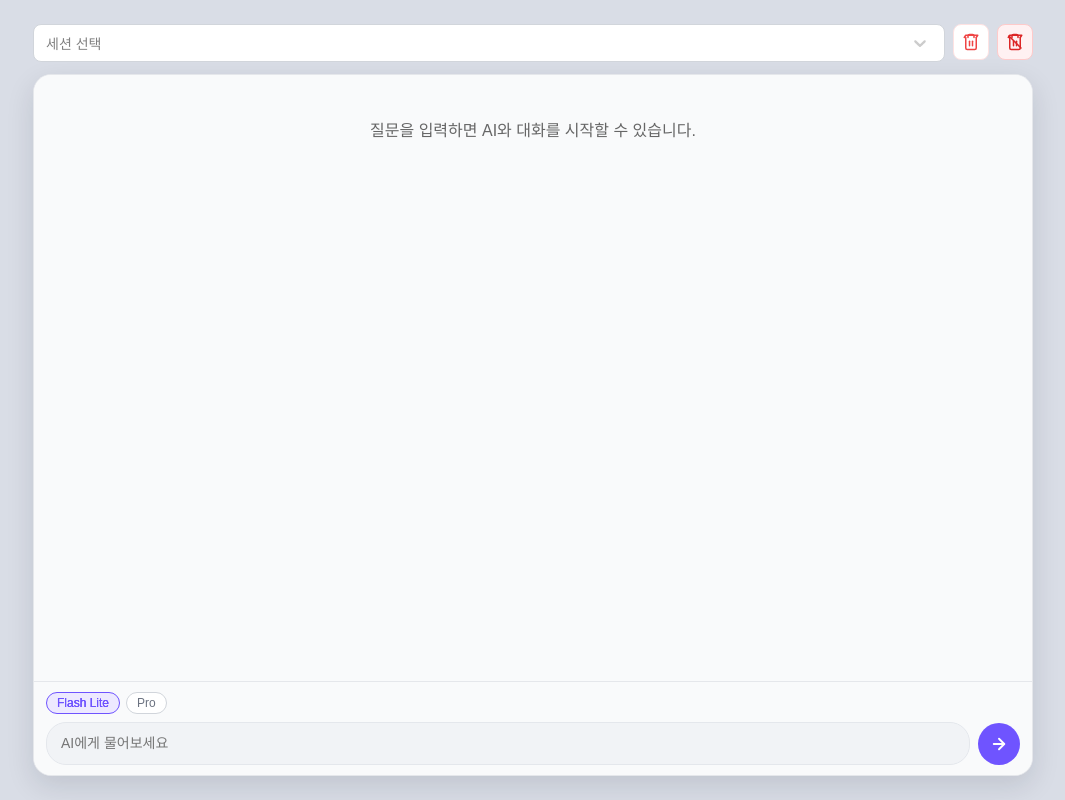
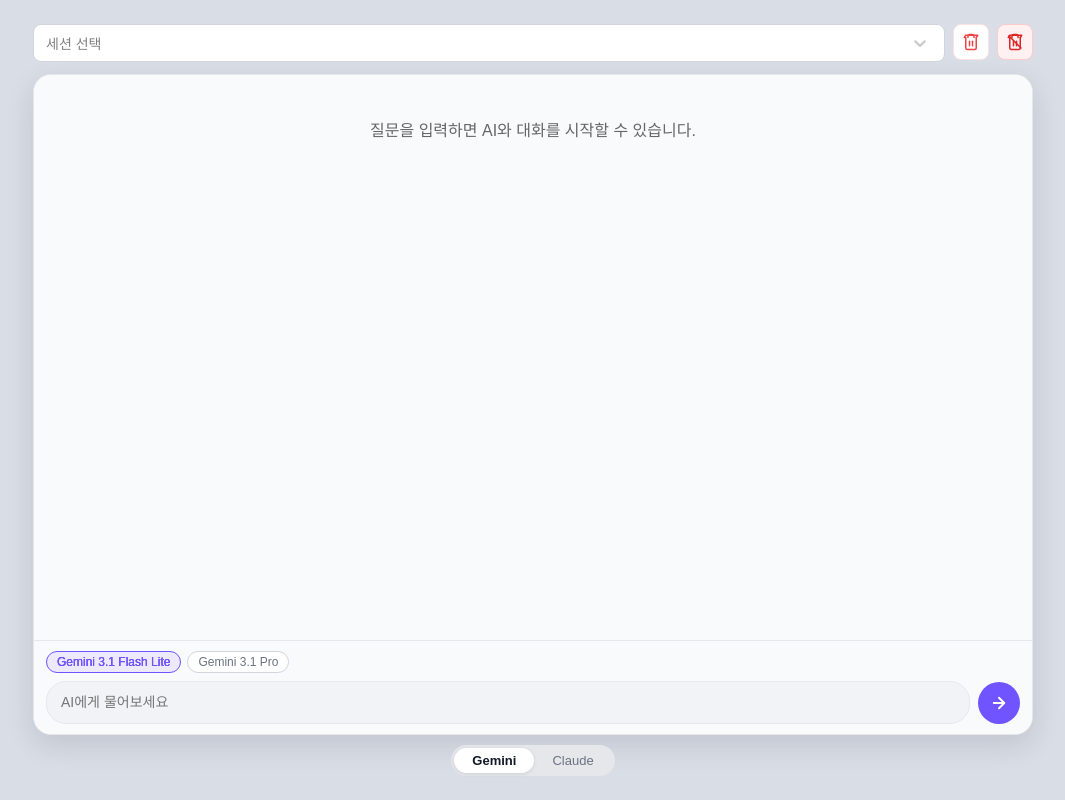
Before and after one commit to wetet2/everything-ai-have, a Next.js app: page /g in a window 1280 px wide. Shown: the whole page, without its empty margins (107-1172 px from the left). Built offline with nearby package versions, Linux system fonts and the light colour scheme; a web font is replaced by a local one.

Commit message:
수정중

```diff
--- a/src/components/GeminiTest/index.tsx
+++ b/src/components/GeminiTest/index.tsx
@@ -1,3 +1,4 @@
+import Anthropic from "@anthropic-ai/sdk";
 import { GoogleGenAI } from "@google/genai";
 import { useRouter } from "next/router";
 import { useEffect, useMemo, useRef, useState } from "react";
@@ -33,19 +34,30 @@ type SessionOption = {
   label: string;
 };
 
+type AiProvider = "gemini" | "claude";
+
 const CHAT_STORAGE_KEY = "wetet-chat-messages";
 const ACTIVE_SESSION_KEY = "wetet-chat-active-session-id";
 const CREATE_SESSION_OPTION_VALUE = "__create_session__";
 
-const MODEL_OPTIONS = [
-  { value: "gemini-3.1-flash-lite-preview", label: "Flash Lite" },
-  { value: "gemini-3.1-pro-preview", label: "Pro" },
+const GEMINI_MODEL_OPTIONS = [
+  { value: "gemini-3.1-flash-lite-preview", label: "Gemini 3.1 Flash Lite" },
+  { value: "gemini-3.1-pro-preview", label: "Gemini 3.1 Pro" },
+];
+
+const CLAUDE_MODEL_OPTIONS = [
+  { value: "claude-sonnet-4-5", label: "Sonnet 4.5" },
+  { value: "claude-opus-4-5", label: "Opus 4.5" },
 ];
 
 const GeminiTestComponent = () => {
   const router = useRouter();
-  const apiKey = router.query.key as string | undefined;
-  const ai = useMemo(() => new GoogleGenAI({ apiKey: apiKey ?? "" }), [apiKey]);
+  const gkey = router.query.gkey as string | undefined;
+  const ckey = router.query.ckey as string | undefined;
+
+  const [provider, setProvider] = useState<AiProvider>("gemini");
+
+  const ai = useMemo(() => new GoogleGenAI({ apiKey: gkey ?? "" }), [gkey]);
 
   const [isMounted, setIsMounted] = useState(false);
   const [isLoading, setIsLoading] = useState(false);
@@ -57,7 +69,9 @@ const GeminiTestComponent = () => {
   const [activeAssistantId, setActiveAssistantId] = useState<number | null>(
     null,
   );
-  const [selectedModel, setSelectedModel] = useState(MODEL_OPTIONS[0].value);
+  const [selectedModel, setSelectedModel] = useState(
+    GEMINI_MODEL_OPTIONS[0].value,
+  );
   const [sessionId, setSessionId] = useState<string | null>(null);
   const [sessionOptions, setSessionOptions] = useState<any>(null);
   const [selectedSessionOption, setSelectedSessionOption] = useState<any>(null);
@@ -65,6 +79,19 @@ const GeminiTestComponent = () => {
   const messagesAreaRef = useRef<HTMLDivElement | null>(null);
   const isUserScrolledUpRef = useRef(false);
   const textAreaRef = useRef<any>(null);
+
+  const modelOptions =
+    provider === "gemini" ? GEMINI_MODEL_OPTIONS : CLAUDE_MODEL_OPTIONS;
+
+  const handleProviderChange = (next: AiProvider) => {
+    if (isLoading) return;
+    setProvider(next);
+    setSelectedModel(
+      next === "gemini"
+        ? GEMINI_MODEL_OPTIONS[0].value
+        : CLAUDE_MODEL_OPTIONS[0].value,
+    );
+  };
 
   const handleMessagesAreaScroll = () => {
     const el = messagesAreaRef.current;
@@ -139,7 +166,6 @@ const GeminiTestComponent = () => {
     try {
       const nextSessions = sessions.filter((s) => s.id !== sessionId);
 
-      // localStorage 업데이트
       window.localStorage.setItem(
         CHAT_STORAGE_KEY,
         JSON.stringify({ sessions: nextSessions }),
@@ -147,7 +173,6 @@ const GeminiTestComponent = () => {
 
       setSessions(nextSessions);
 
-      // 삭제 후 처리: 남은 세션이 있으면 가장 최근 세션으로 이동, 없으면 초기화
       if (nextSessions.length > 0) {
         const mostRecent = [...nextSessions].sort(
           (a, b) =>
@@ -155,7 +180,6 @@ const GeminiTestComponent = () => {
         )[0];
         handleSelectSession(mostRecent.id);
       } else {
-        // 모든 세션이 삭제된 경우 새로운 세션 생성 로직 실행
         handleSelectSession(CREATE_SESSION_OPTION_VALUE);
       }
     } catch (error) {
@@ -195,6 +219,95 @@ const GeminiTestComponent = () => {
     return "";
   };
 
+  const handleRequestGemini = async (
+    input: string,
+    assistantMessageId: number,
+  ) => {
+    const history = messages.slice(-10).map((m) => ({
+      role: m.role === "user" ? "user" : "model",
+      parts: [{ text: m.text }],
+    }));
+
+    const responseStream = await ai.models.generateContentStream({
+      model: selectedModel,
+      contents: [...history, { role: "user", parts: [{ text: input }] }],
+      config: {},
+    });
+    setStreamStatus("thinking");
+    let hasReceivedTextChunk = false;
+
+    for await (const chunk of responseStream) {
+      if (!hasReceivedTextChunk) {
+        hasReceivedTextChunk = true;
+        setStreamStatus("streaming");
+      }
+
+      setMessages((prev) =>
+        prev.map((message) =>
+          message.id === assistantMessageId
+            ? {
+                ...message,
+                text: message.text + (chunk.text?.replace(/~/g, "\\~") ?? ""),
+              }
+            : message,
+        ),
+      );
+    }
+  };
+
+  const handleRequestClaude = async (
+    input: string,
+    assistantMessageId: number,
+  ) => {
+    const claudeClient = new Anthropic({
+      apiKey: ckey ?? "",
+      dangerouslyAllowBrowser: true,
+    });
+
+    const history = messages.slice(-10).map((m) => ({
+      role: m.role as "user" | "assistant",
+      content: m.text,
+    }));
+
+    const claudeMessages = [
+      ...history,
+      { role: "user" as const, content: input },
+    ];
+
+    const stream = claudeClient.messages.stream({
+      model: selectedModel,
+      max_tokens: 8096,
+      messages: claudeMessages,
+    });
+
+    setStreamStatus("thinking");
+    let hasReceivedTextChunk = false;
+
+    for await (const chunk of stream) {
+      if (
+        chunk.type === "content_block_delta" &&
+        chunk.delta.type === "text_delta"
+      ) {
+        const textDelta = chunk.delta as { type: "text_delta"; text: string };
+        if (!hasReceivedTextChunk) {
+          hasReceivedTextChunk = true;
+          setStreamStatus("streaming");
+        }
+        setMessages((prev) =>
+          prev.map((message) =>
+            message.id === assistantMessageId
+              ? {
+                  ...message,
+                  text:
+                    message.text + (textDelta.text?.replace(/~/g, "\\~") ?? ""),
+                }
+              : message,
+          ),
+        );
+      }
+    }
+  };
+
   const handleRequestAi = async (rawInput: string) => {
     const input = rawInput.trim();
     if (!input || isLoading) return;
@@ -222,36 +335,10 @@ const GeminiTestComponent = () => {
     setActiveAssistantId(assistantMessageId);
 
     try {
-      // 최신 10개의 대화 내역만 추출하여 Gemini 형식으로 변환 (assistant -> model)
-      const history = messages.slice(-10).map((m) => ({
-        role: m.role === "user" ? "user" : "model",
-        parts: [{ text: m.text }],
-      }));
-
-      const responseStream = await ai.models.generateContentStream({
-        model: selectedModel,
-        contents: [...history, { role: "user", parts: [{ text: input }] }],
-        config: {},
-      });
-      setStreamStatus("thinking");
-      let hasReceivedTextChunk = false;
-
-      for await (const chunk of responseStream) {
-        if (!hasReceivedTextChunk) {
-          hasReceivedTextChunk = true;
-          setStreamStatus("streaming");
-        }
-
-        setMessages((prev) =>
-          prev.map((message) =>
-            message.id === assistantMessageId
-              ? {
-                  ...message,
-                  text: message.text + (chunk.text?.replace(/~/g, "\\~") ?? ""),
-                }
-              : message,
-          ),
-        );
+      if (provider === "gemini") {
+        await handleRequestGemini(input, assistantMessageId);
+      } else {
+        await handleRequestClaude(input, assistantMessageId);
       }
     } catch (error) {
       hasError = true;
@@ -383,7 +470,6 @@ const GeminiTestComponent = () => {
       );
 
       if (messages.length === 0) {
-        // 메시지가 비어있으면 해당 세션을 저장하지 않고 기존 항목도 제거
         if (targetIndex >= 0) {
           sessions = sessions.filter((session) => session.id !== sessionId);
           const nextStorage: ChatStorage = { sessions };
@@ -582,7 +668,7 @@ const GeminiTestComponent = () => {
 
         <S.InputArea>
           <S.ModelSelectWrap>
-            {MODEL_OPTIONS.map((opt) => (
+            {modelOptions.map((opt) => (
               <S.ModelChip
                 key={opt.value}
                 $active={selectedModel === opt.value}
@@ -647,6 +733,23 @@ const GeminiTestComponent = () => {
           </S.InputRow>
         </S.InputArea>
       </S.ChatContainer>
+
+      <S.ProviderToggleWrap>
+        <S.ProviderToggleButton
+          $active={provider === "gemini"}
+          onClick={() => handleProviderChange("gemini")}
+          disabled={isLoading}
+        >
+          Gemini
+        </S.ProviderToggleButton>
+        <S.ProviderToggleButton
+          $active={provider === "claude"}
+          onClick={() => handleProviderChange("claude")}
+          disabled={isLoading}
+        >
+          Claude
+        </S.ProviderToggleButton>
+      </S.ProviderToggleWrap>
     </S.Page>
   );
 };
--- a/src/components/GeminiTest/styled.ts
+++ b/src/components/GeminiTest/styled.ts
@@ -354,6 +354,42 @@ export const DeleteSessionButton = styled.button`
   }
 `;
 
+export const ProviderToggleWrap = styled.div`
+  display: flex;
+  align-items: center;
+  justify-content: center;
+  gap: 0;
+  margin-top: 10px;
+  background: #e5e7eb;
+  border-radius: 20px;
+  padding: 3px;
+  width: fit-content;
+  align-self: center;
+`;
+
+export const ProviderToggleButton = styled.button<{ $active: boolean }>`
+  padding: 5px 18px;
+  border-radius: 16px;
+  font-size: 13px;
+  font-weight: ${({ $active }) => ($active ? 600 : 400)};
+  border: none;
+  background: ${({ $active }) => ($active ? "#fff" : "transparent")};
+  color: ${({ $active }) => ($active ? "#111827" : "#6b7280")};
+  box-shadow: ${({ $active }) =>
+    $active ? "0 1px 4px rgba(0,0,0,0.10)" : "none"};
+  cursor: pointer;
+  transition: all 0.18s;
+
+  &:hover:not(:disabled) {
+    color: #111827;
+  }
+
+  &:disabled {
+    opacity: 0.5;
+    cursor: not-allowed;
+  }
+`;
+
 export const DeleteAllSessionsButton = styled.button`
   display: inline-flex;
   align-items: center;
```
